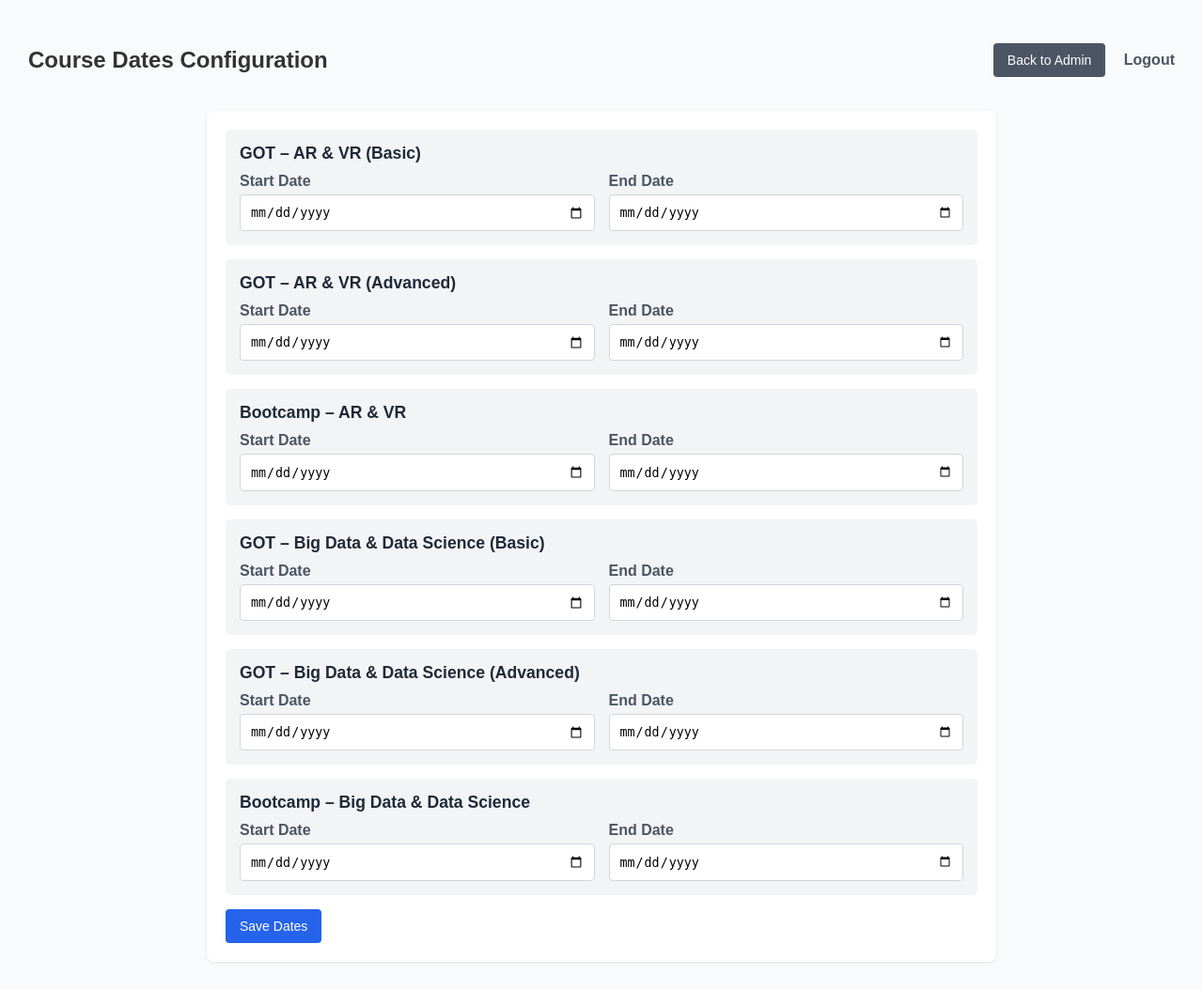
After one commit to lovnishverma/futureskillsprime, a Flask app: page /admin/dates in a window 1280 px wide. The commit adds this page. Shown: the whole page at 94% size. Run offline with Flask 3, Linux system fonts and the light colour scheme; the visitor is signed in with stand-in values (Sample User, id 1); data that the repository does not hold is empty.

```diff
--- a/app.py
+++ b/app.py
@@ -124,17 +124,41 @@ def fmt_date(val):
             pass
     return val or ""
 
+def get_ordinal(n):
+    return str(n) + ('th' if 11 <= n % 100 <= 13 else {1: 'st', 2: 'nd', 3: 'rd'}.get(n % 10, 'th'))
+
+def fmt_course_dates(start_str, end_str):
+    if not start_str or not end_str:
+        return ""
+    try:
+        s = datetime.strptime(start_str, "%Y-%m-%d")
+        e = datetime.strptime(end_str, "%Y-%m-%d")
+        s_fmt = f"{get_ordinal(s.day)} {s.strftime('%B')}, {s.year}"
+        e_fmt = f"{get_ordinal(e.day)} {e.strftime('%B')}, {e.year}"
+        return f"{s_fmt} - {e_fmt}"
+    except Exception:
+        return ""
 
 def row_to_form_data(row):
     """Map DB row to the placeholder dict used by DOCX/PDF generation."""
     d = dict(row)
     name_full = f"{d.get('title','')} {d.get('name','')}".strip()
+
+    track = (d.get("track") or "").upper()
+    level = (d.get("level") or "").capitalize()
+    course_key = f"{track}_{level}"
+
+    config_col = db_client["config"]
+    course_dates_doc = config_col.find_one({"_id": "course_dates"}) or {}
+    c_dates = course_dates_doc.get(course_key, {})
+    formatted_dates = fmt_course_dates(c_dates.get("start"), c_dates.get("end"))
+
     return {
         "Title": d.get("title", ""),
         "Name": d.get("name", ""),
         "Full_Name": name_full,
         "Course_Name": _course_name(d.get("track", ""), d.get("level", "")),
-        "Course_Start_Date": fmt_date(d.get("course_start_date", "")),
+        "Course_Start_Date": formatted_dates,
         "Native_State": d.get("native_state", ""),
         "District": d.get("district", ""),
         "Status": d.get("status", ""),
@@ -150,7 +174,7 @@ def row_to_form_data(row):
         "Previous_FSP_Details_2": "",
         "Technology": _technology(d.get("track", "")),
         "Resource_Centre_Name": d.get("resource_centre", "NIELIT Chandigarh"),
-        "Date_of_Training": fmt_date(d.get("course_start_date", "")),
+        "Date_of_Training": formatted_dates,
         "Designation": d.get("designation", ""),
         "Organisation": d.get("organisation", ""),
         "DOB": fmt_date(d.get("dob", "")),
@@ -663,6 +687,35 @@ def download_docx(token):
 
 # ── Admin routes ──────────────────────────────────────────────────────────────
 
+@app.route("/admin/dates", methods=["GET", "POST"])
+def admin_dates():
+    if not session.get("admin"):
+        return redirect(url_for("admin"))
+
+    config_col = db_client["config"]
+    courses = {
+        "ARVR_Basic": "GOT – AR & VR (Basic)",
+        "ARVR_Advanced": "GOT – AR & VR (Advanced)",
+        "ARVR_Bootcamp": "Bootcamp – AR & VR",
+        "BDDS_Basic": "GOT – Big Data & Data Science (Basic)",
+        "BDDS_Advanced": "GOT – Big Data & Data Science (Advanced)",
+        "BDDS_Bootcamp": "Bootcamp – Big Data & Data Science"
+    }
+
+    if request.method == "POST":
+        updates = {}
+        for key in courses.keys():
+            s = request.form.get(f"{key}_start")
+            e = request.form.get(f"{key}_end")
+            updates[key] = {"start": s, "end": e}
+
+        config_col.update_one({"_id": "course_dates"}, {"$set": updates}, upsert=True)
+        flash("Course dates updated successfully.", "success")
+        return redirect(url_for("admin_dates"))
+
+    doc = config_col.find_one({"_id": "course_dates"}) or {}
+    return render_template("admin_dates.html", courses=courses, config_dates=doc)
+
 @app.route("/admin", methods=["GET", "POST"])
 def admin():
     if request.method == "POST":
--- a/templates/admin.html
+++ b/templates/admin.html
@@ -36,6 +36,7 @@
     </div>
 
     <div style="margin-bottom: 20px; display: flex; gap: 10px; flex-wrap: wrap;">
+        <a href="{{ url_for('admin_dates') }}" class="btn">Course Dates</a>
         <a href="{{ url_for('admin_csv') }}" class="btn">Export CSV</a>
         <a href="{{ url_for('admin_zip_pdfs') }}" class="btn">Download All PDFs (ZIP)</a>
         <a href="{{ url_for('admin_zip_docxs') }}" class="btn">Download All DOCXs (ZIP)</a>
--- /dev/null
+++ b/templates/admin_dates.html
@@ -0,0 +1,63 @@
+<!DOCTYPE html>
+<html>
+<head>
+    <title>Admin Panel - Course Dates</title>
+    <style>
+        body { font-family: sans-serif; margin: 30px; background-color: #f9fafb; color: #333; }
+        .header { display: flex; justify-content: space-between; align-items: center; margin-bottom: 20px; }
+        .container { max-width: 800px; margin: 0 auto; background: white; padding: 20px; border-radius: 8px; box-shadow: 0 1px 3px rgba(0,0,0,0.1); }
+        .form-group { margin-bottom: 15px; }
+        label { display: block; margin-bottom: 5px; font-weight: 600; color: #4b5563; }
+        input[type="date"] { width: 100%; padding: 10px; border: 1px solid #d1d5db; border-radius: 4px; box-sizing: border-box; }
+        .btn { padding: 10px 15px; background: #2563eb; color: white; text-decoration: none; border-radius: 4px; font-size: 14px; font-weight: 500; display: inline-block; cursor: pointer; border: none; }
+        .btn:hover { background: #1d4ed8; }
+        .alert { margin-top: 10px; padding: 15px; border-radius: 5px; margin-bottom: 20px; }
+        .alert-success { background: #d1fae5; color: #065f46; }
+        .alert-error { background: #fee2e2; color: #991b1b; }
+        .course-card { background: #f3f4f6; padding: 15px; margin-bottom: 15px; border-radius: 5px; }
+        .course-title { font-weight: 700; margin-bottom: 10px; font-size: 1.1em; color: #1f2937; }
+        .date-row { display: flex; gap: 15px; }
+        .date-col { flex: 1; }
+    </style>
+</head>
+<body>
+    <div class="header">
+        <h2>Course Dates Configuration</h2>
+        <div>
+            <a href="{{ url_for('admin') }}" class="btn" style="background:#4b5563;">Back to Admin</a>
+            <a href="{{ url_for('admin_logout') }}" style="color: #4b5563; font-weight: 600; text-decoration: none; margin-left: 15px;">Logout</a>
+        </div>
+    </div>
+
+    <div class="container">
+        {% with messages = get_flashed_messages(with_categories=true) %}
+          {% if messages %}
+            {% for category, message in messages %}
+              <div class="alert alert-{{ category }}">
+                  {{ message }}
+              </div>
+            {% endfor %}
+          {% endif %}
+        {% endwith %}
+
+        <form method="POST">
+            {% for course_key, course_name in courses.items() %}
+            <div class="course-card">
+                <div class="course-title">{{ course_name }}</div>
+                <div class="date-row">
+                    <div class="date-col">
+                        <label>Start Date</label>
+                        <input type="date" name="{{ course_key }}_start" value="{{ config_dates.get(course_key, {}).get('start', '') }}">
+                    </div>
+                    <div class="date-col">
+                        <label>End Date</label>
+                        <input type="date" name="{{ course_key }}_end" value="{{ config_dates.get(course_key, {}).get('end', '') }}">
+                    </div>
+                </div>
+            </div>
+            {% endfor %}
+            <button type="submit" class="btn">Save Dates</button>
+        </form>
+    </div>
+</body>
+</html>
```
Also changed, not shown: templates/index.html (+15 -5 lines).
